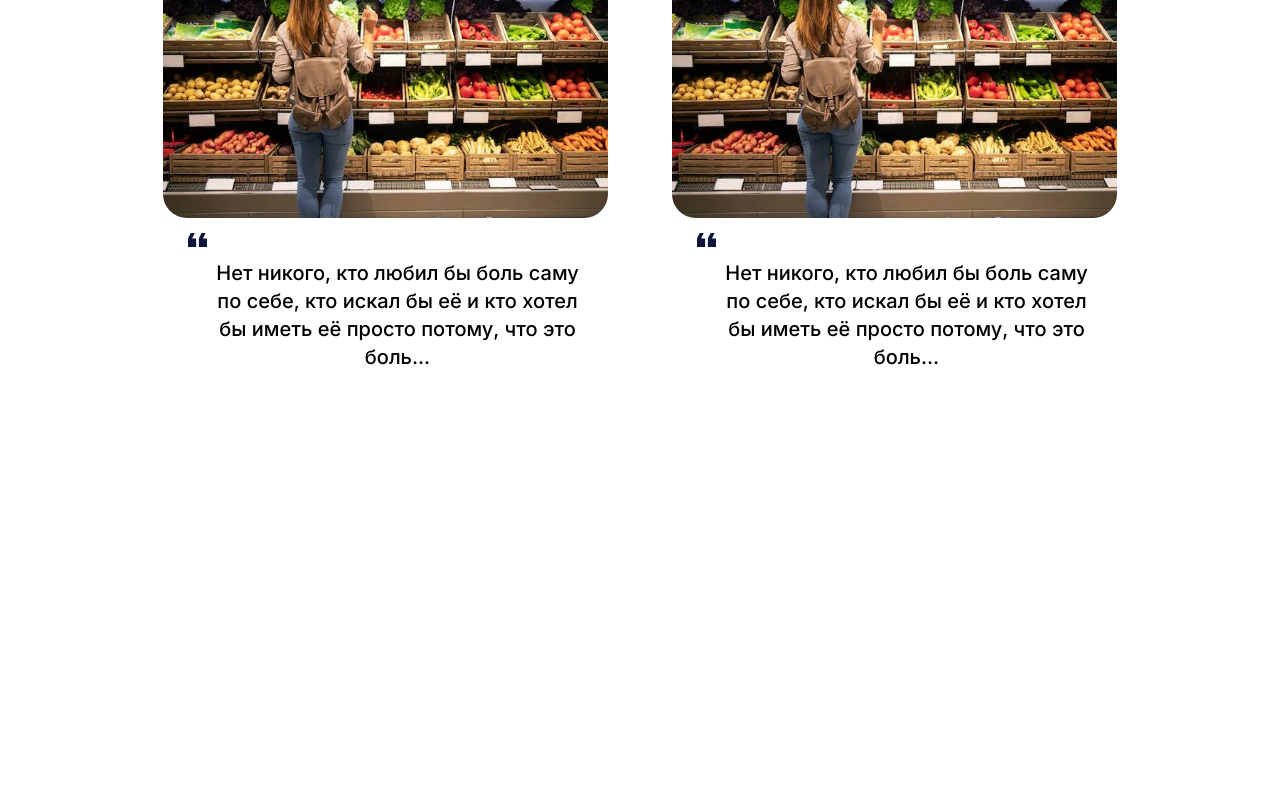
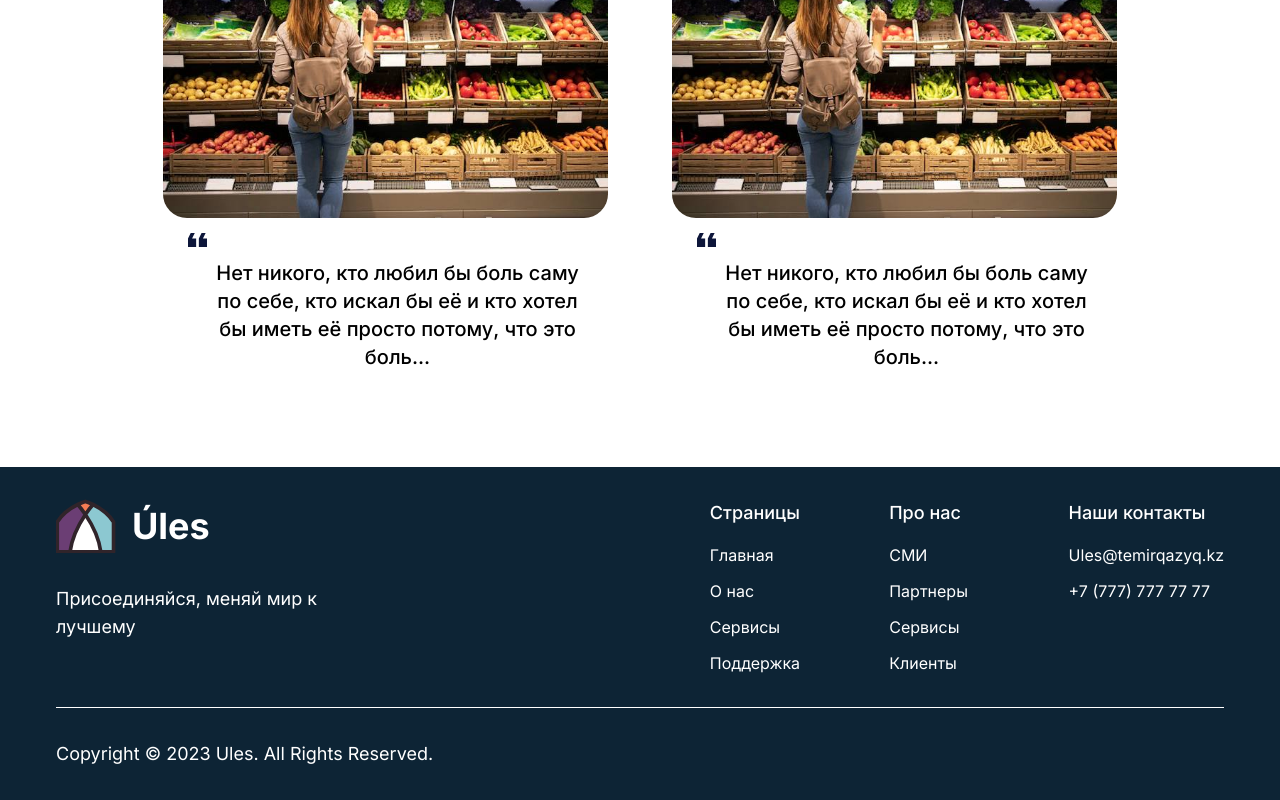
Before and after one commit to kimbiled/ulesV2, a Next.js app in the folder frontend/: page / in a window 1280 px wide. Shown: the part 2594-3394 px from the top of the page. Before the commit the page ends 3061 px from the top, so only its background shows below. Built offline with nearby package versions, Linux system fonts and the light colour scheme.

Commit message:
мердждан соң пайда болған мәселелерді шештім жиес

```diff
--- a/frontend/src/app/page.tsx
+++ b/frontend/src/app/page.tsx
@@ -1,9 +1,9 @@
 'use client';
 
 import Navbar from '@root/components/Header/Navbar';
+import Footer from '@root/components/Footer/Footer';
 import Community from '../components/Community/Community'
 import Phone from '../components/Phone/Phone'
-import styles from '@root/style';
 import styles from '@root/style';
 import Hero from '@root/components/Hero/Hero';
 import Stats from '@root/components/Stats/Stats';
@@ -25,6 +25,7 @@ export default function Home() {
           <Community />
         </div>
       </div>
+      <Footer></Footer>
     </div>
   );
 }
```
